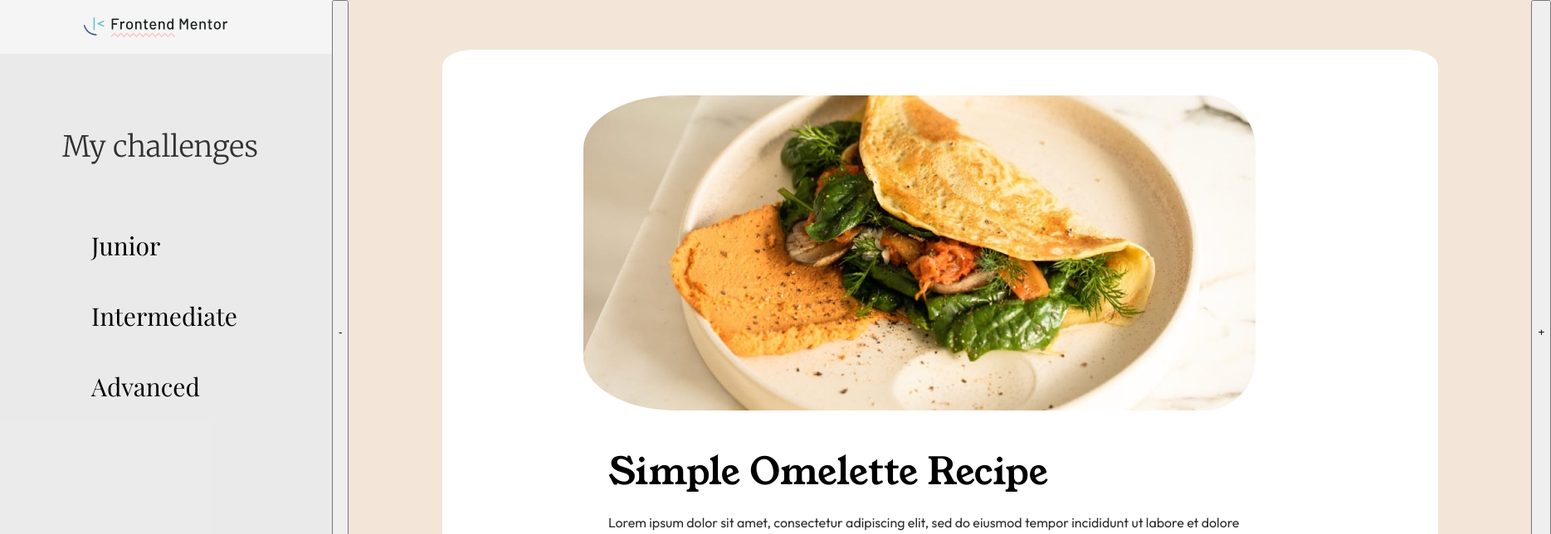
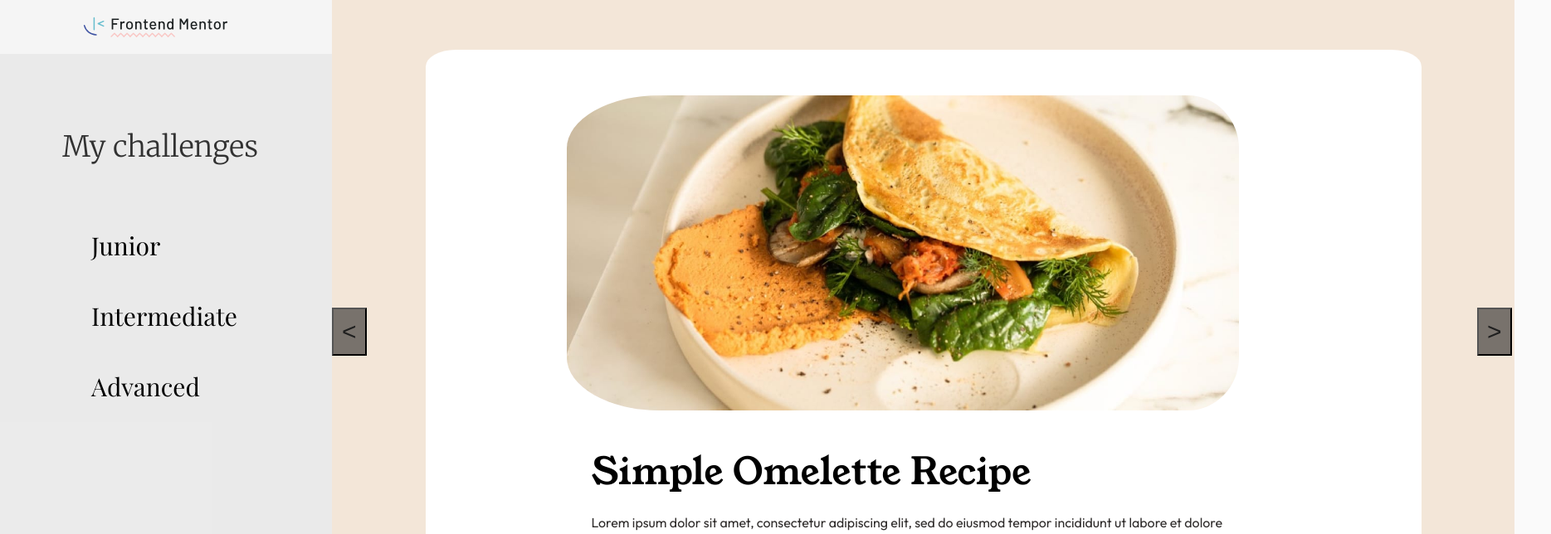
Before and after one commit to breznovic/frontendMentor, a React (Vite) app: page /junior in a window 1280 px wide. Shown: the top 644 px of the page at 83% size, 1869 px wide, since content can reach past the window. Built offline with nearby package versions, Linux system fonts and the light colour scheme.

Commit message:
add button group

```diff
--- a/src/components/projects/Junior/Junior.module.css
+++ b/src/components/projects/Junior/Junior.module.css
@@ -2,3 +2,25 @@
   display: flex;
   justify-content: space-between;
 }
+
+.main button {
+  color: #1f1f1f;
+  background-color: #1f1f1f93;
+  font-size: 30px;
+  padding: 10px;
+}
+
+.btnGroup {
+  display: flex;
+  justify-content: space-between;
+  align-items: center;
+}
+
+.prevBtn {
+  position: absolute;
+
+}
+.nextBtn {
+  position: absolute;
+  margin: 0px 0px 0px 1380px;
+}
--- a/src/components/projects/Junior/Junior.tsx
+++ b/src/components/projects/Junior/Junior.tsx
@@ -31,9 +31,14 @@ const Junior = () => {
   return (
     <div className={s.main}>
       <Sidebar />
-      <button onClick={prevApp}>-</button>
-      <div>{currentApp}</div>
-      <button onClick={nextApp}>+</button>
+      <div className={s.btnGroup}>
+        <button onClick={prevApp} className={s.prevBtn}>
+          &lt;
+        </button>
+        <div>{currentApp}</div>
+        <button onClick={nextApp} className={s.nextBtn}>&gt;</button>
+      </div>
+
     </div>
   );
 };
```
